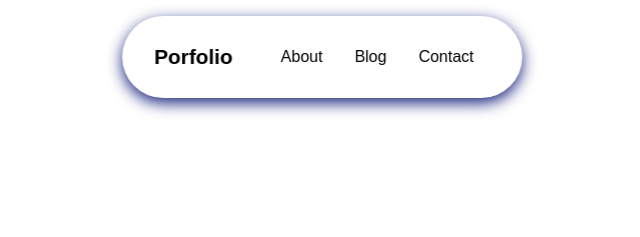
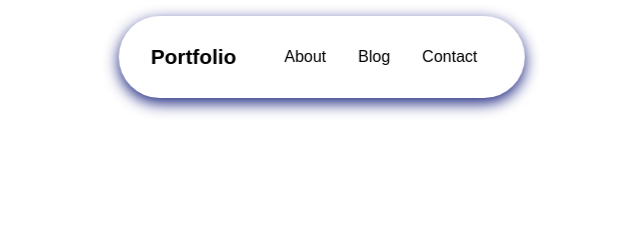
Before and after one commit to Uzumaki2004/Portfolio, a plain HTML site: page index.html in a window 1280 px wide. Shown: the top 237 px of the page, 318-958 px from the left. Drawn offline with Linux system fonts and the light colour scheme.

Commit message:
Update index.html

```diff
--- a/index.html
+++ b/index.html
@@ -10,7 +10,7 @@
 <body>
     <!--Navigation Bar-->
     <header>
-        <a href="#" class="logo"><span>Porfolio</span></a>
+        <a href="#" class="logo"><span>Portfolio</span></a>
         <ul class="nav-links">
             <li>
                 <a href="#about">About</a>
```
